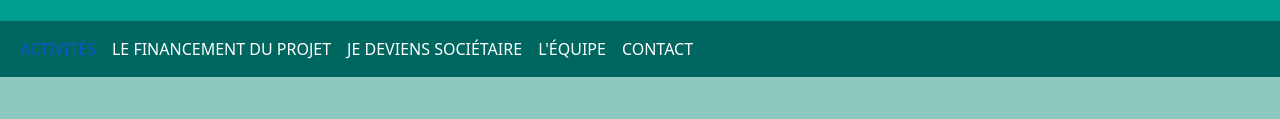
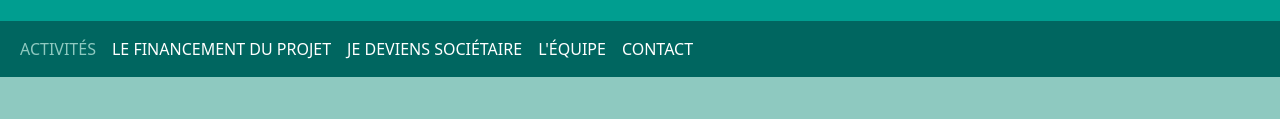
Before and after one commit to tglatt/avantposte, a website: page static/index.html in a window 1280 px wide. In both pictures the pointer is over the link "ACTIVITÉS". Shown: the part 239-358 px from the top of the page. Drawn offline with nearby package versions, Linux system fonts and the light colour scheme.

Commit message:
integrate UI

```diff
--- a/static/global.css
+++ b/static/global.css
@@ -71,6 +71,10 @@ h2 {
   text-transform: uppercase;
 }
 
+.menu a:hover {
+  color: var(--green-ligth);
+}
+
 /* ---------------------------------------------------------------------------*/
 /* SECTION PROJET */
 /* ---------------------------------------------------------------------------*/
```
